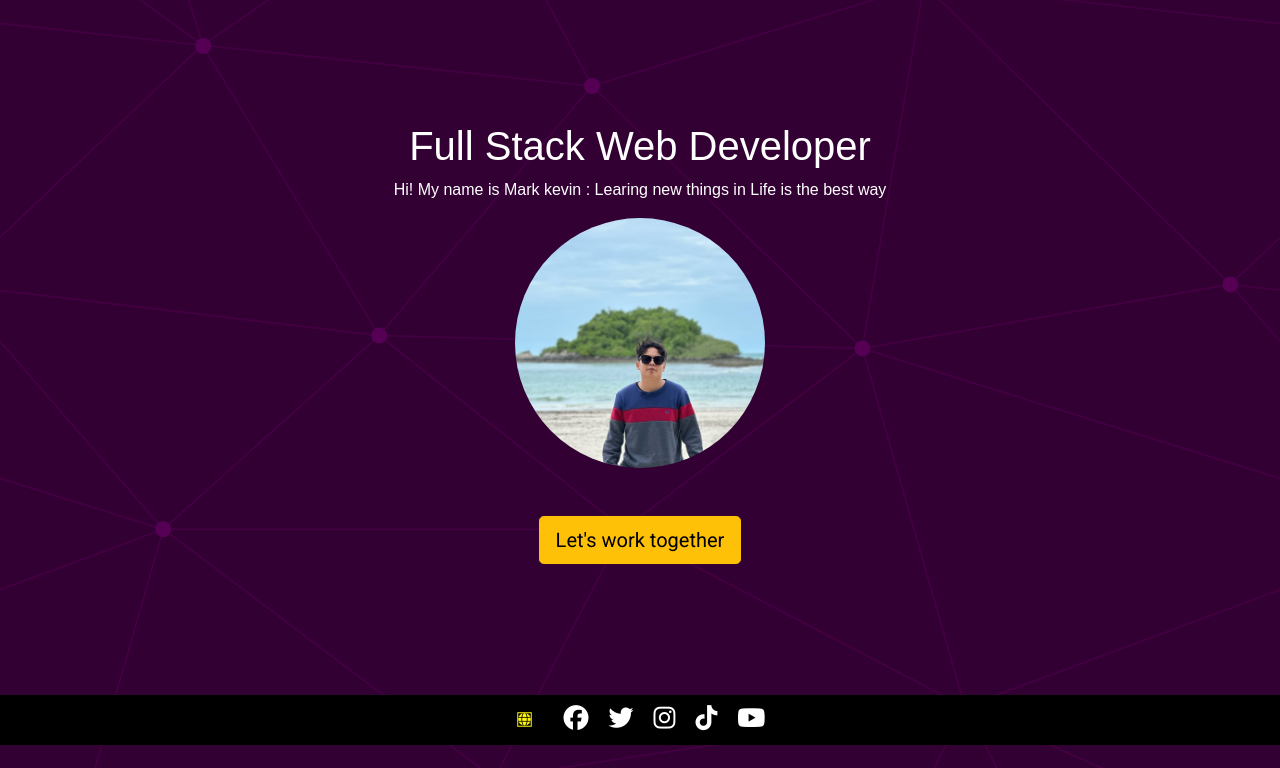
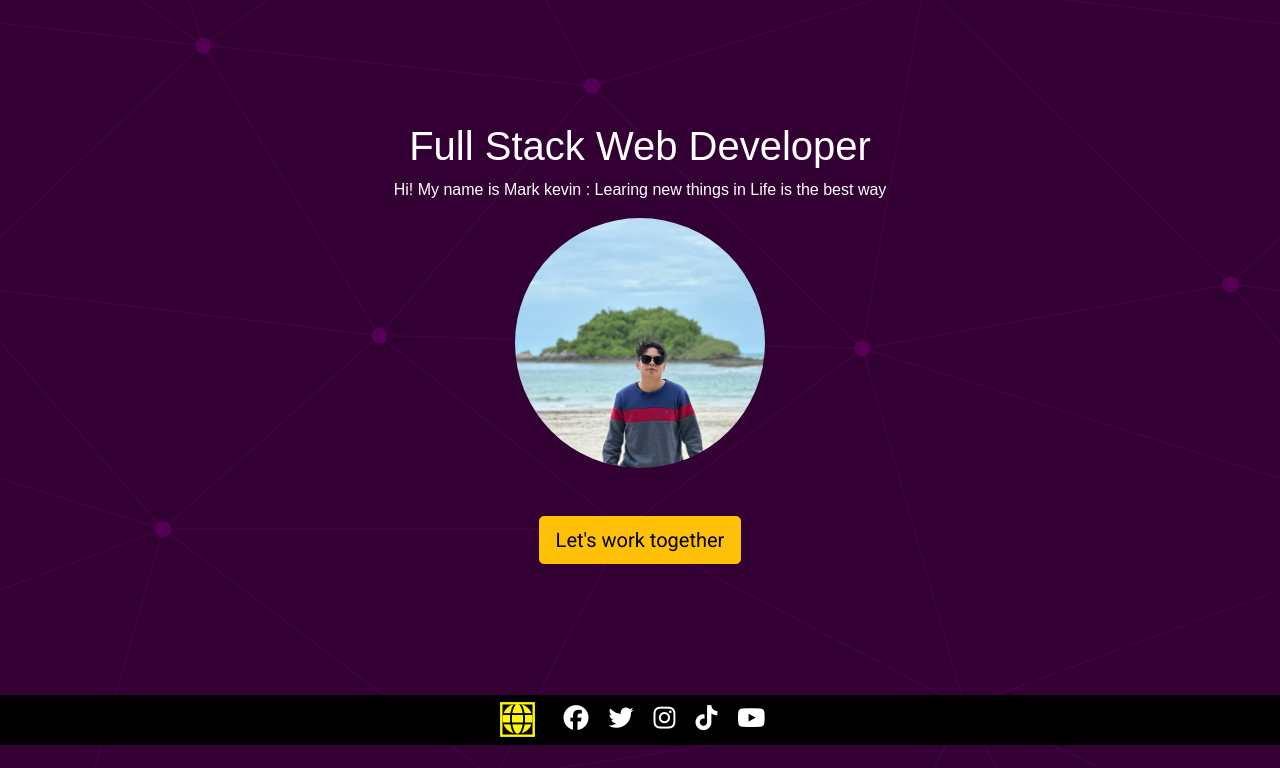
Before and after one commit to kevinona27/fcbportfolio67, a plain HTML site: page index.html in a window 1280 px wide. In both pictures the pointer is over the icon 529 px from the left and 799 px from the top of the page. Shown: the part 82-850 px from the top of the page. Drawn offline with nearby package versions, Linux system fonts and the light colour scheme.

```diff
--- a/style.css
+++ b/style.css
@@ -47,7 +47,7 @@
 
 .fa-brands:hover, .fa-solid:hover{
 	color: #fff800;
-	transform: scale(0.5)translate(-10px);
+	transform: scale(1.2)translate(-10px);
     color: #fff800;
     border: 2px solid #fff800;
 }
```
